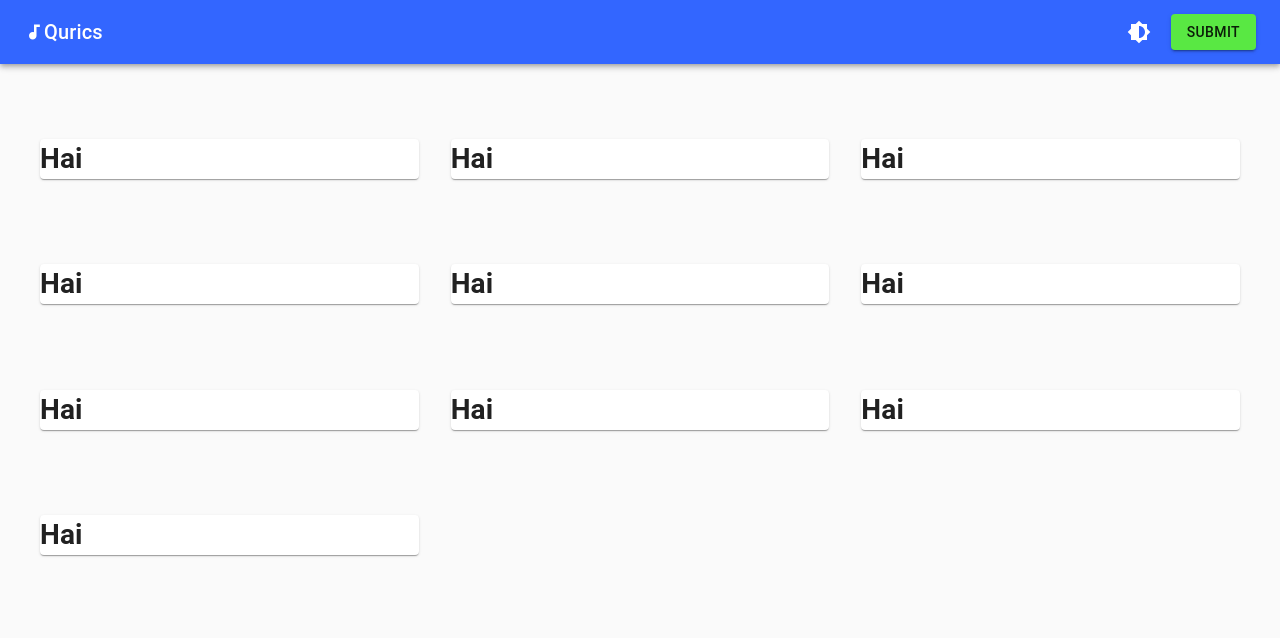
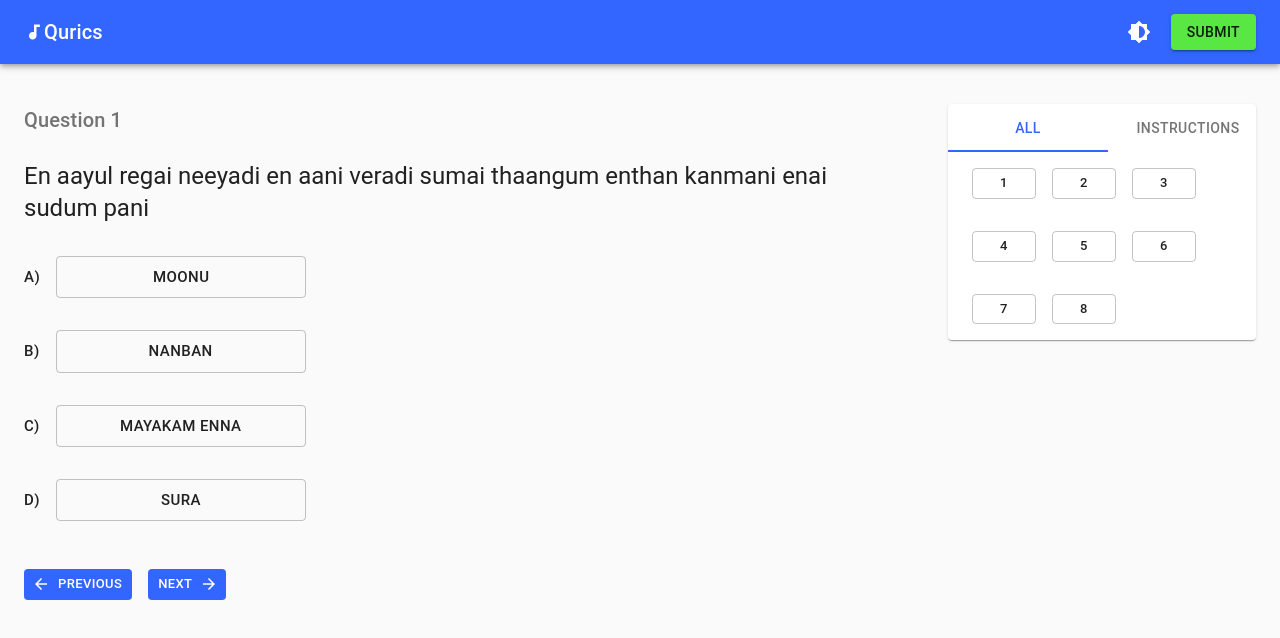
Before and after one commit to rahul162raj/react-tamil-lyrics-quiz, a React (Create React App) app: page / in a window 1280 px wide. Shown: the top 638 px of the page. Built offline with nearby package versions, Linux system fonts and the light colour scheme.

Commit message:
Quiz pages updated

```diff
--- a/src/App.js
+++ b/src/App.js
@@ -22,8 +22,8 @@ export default function App() {
         <AppContext>
           <Navbar />
           <Container>
-            <Dashboard />
-            {/* <Quiz /> */}
+            {/* <Dashboard /> */}
+            <Quiz />
           </Container>
         </AppContext>
       </ThemeConfig>
```
